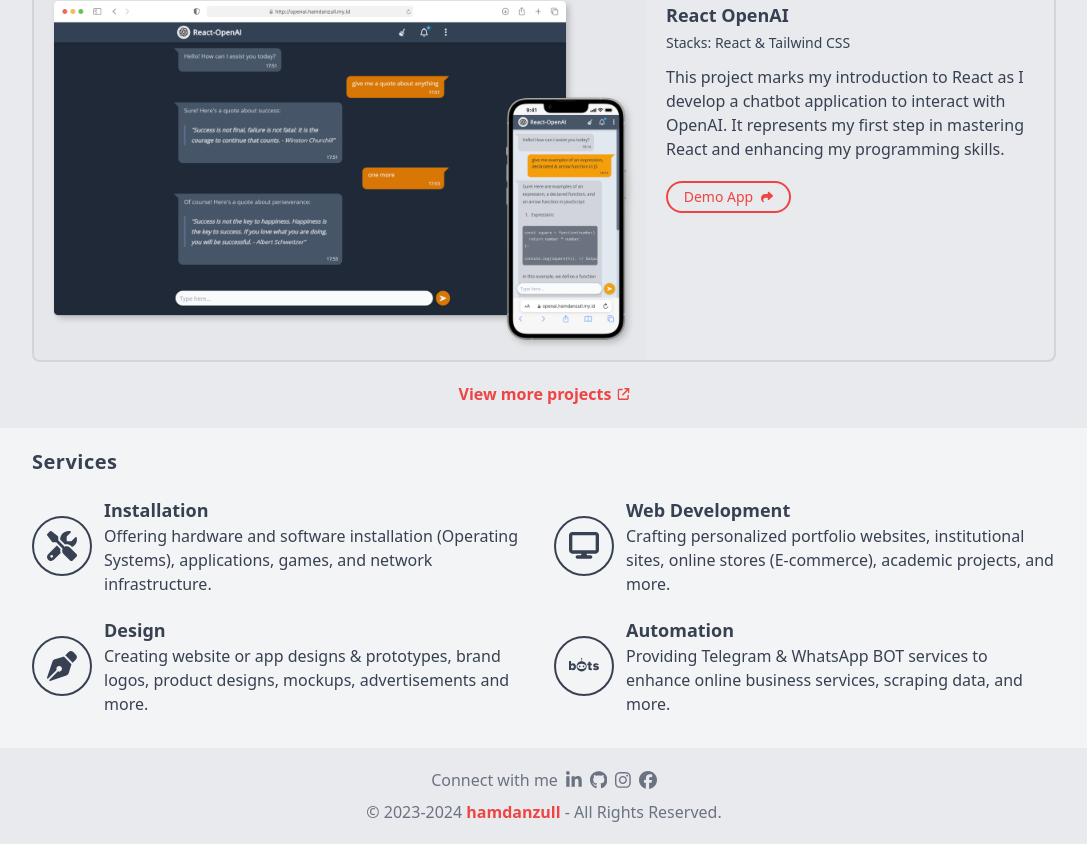
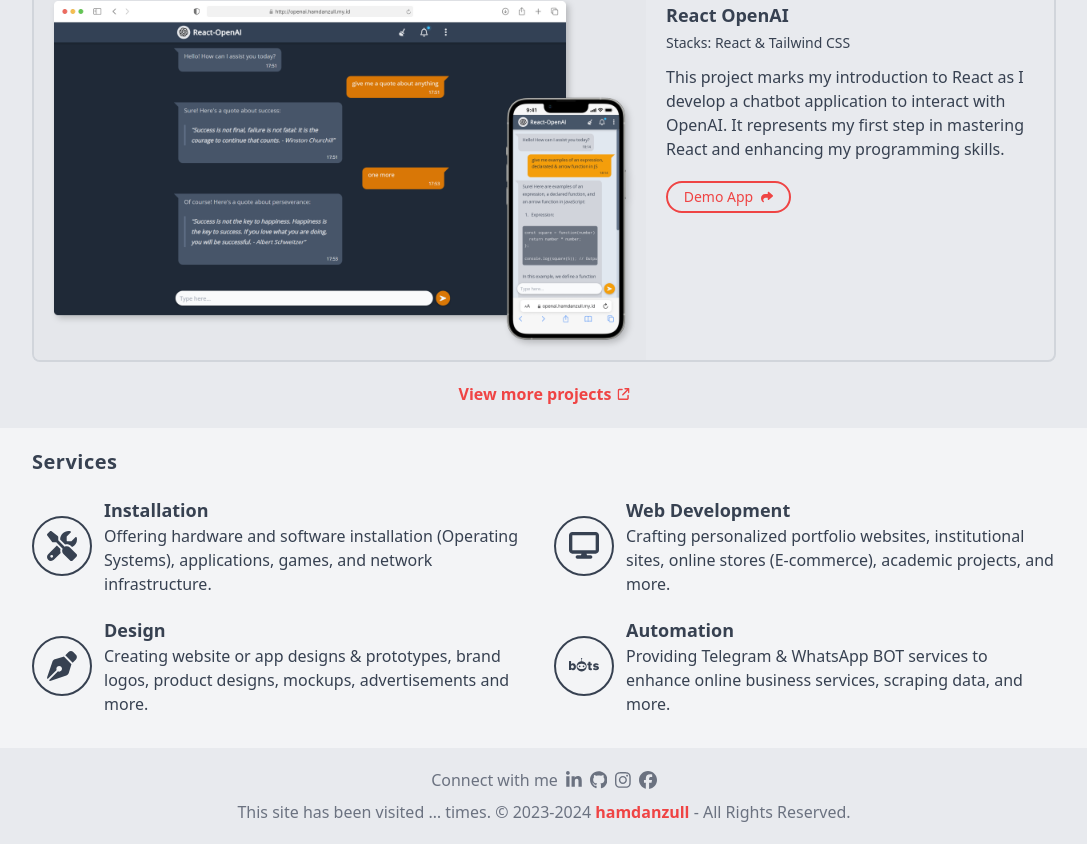
Before and after one commit to hamdanzull/Personal-Website, a React (Vite) app: page / in a window 1280 px wide. Shown: the part 810-1654 px from the top of the page, without its empty margins (96-1183 px from the left). Built offline with nearby package versions, Linux system fonts and the light colour scheme; no server answers; what tailwind-hamburgers would draw is missing.

Commit message:
feat: visitor count

```diff
--- a/src/App.jsx
+++ b/src/App.jsx
@@ -1,22 +1,31 @@
 /* eslint-disable no-unused-vars */
 /* eslint-disable react/no-unescaped-entities */
-import {
-  BrowserRouter as Router,
-  Routes, Route
-} from "react-router-dom"
+import { useEffect, useState } from "react";
+import { BrowserRouter as Router, Routes, Route } from "react-router-dom"
 import HomePage from "./pages/HomePage"
 import ProjectPage from "./pages/ProjectPage"
 import NotFoundPage from "./pages/NotFoundPage"
 import AboutPage from "./pages/AboutPage"
 
 export default function App() {
+  const [visitorCount, setVisitorCount] = useState('…')
+  const getVisitorCount = async () => {
+    const response = await fetch('https://counterpro.vercel.app/count/?id=hamdanzull-personal-website');
+    const data = await response.json()
+    setVisitorCount(data.count)
+  }
+
+  useEffect(() => {
+    return () => getVisitorCount()
+  }, [])
+
   return (
     <>
       <Router>
         <Routes>
-          <Route path="/" element={<HomePage />} />
-          <Route path="/about" element={<AboutPage />} />
-          <Route path="/projects" element={<ProjectPage />} />
+          <Route path="/" element={<HomePage visitorCount={visitorCount} />} />
+          <Route path="/about" element={<AboutPage visitorCount={visitorCount} />} />
+          <Route path="/projects" element={<ProjectPage visitorCount={visitorCount} />} />
           <Route path="*" element={<NotFoundPage />} />
         </Routes>
       </Router>
--- a/src/components/Footer/Copyright.jsx
+++ b/src/components/Footer/Copyright.jsx
@@ -1,5 +1,9 @@
-export default function Copyright() {
+/* eslint-disable react/prop-types */
+export default function Copyright({ visitorCount }) {
+
     return (
-        <p className="text-center">&copy; 2023-2024 <a className="font-semibold text-red-500 dark:text-sky-500 hover:opacity-[.85]" href="/">hamdanzull</a> - All Rights Reserved.</p>
+        <>
+            <p className="text-center">This site has been visited <span className="font-medium">{visitorCount}</span> times. &copy; 2023-2024 <a className="font-semibold text-red-500 dark:text-sky-500 hover:opacity-[.85]" href="/">hamdanzull</a> - All Rights Reserved.</p>
+        </>
     )
 }
--- a/src/components/Footer/Footer.jsx
+++ b/src/components/Footer/Footer.jsx
@@ -1,15 +1,10 @@
-import Copyright from "./Copyright"
-import SocialIcon from "./SocialIcon"
+/* eslint-disable react/prop-types */
 
-export default function Footer() {
+export default function Footer({ children }) {
     return (
         <footer className='mt-auto bg-[rgba(229,231,235,0.75)] dark:bg-[rgba(26,36,50,0.85)] text-gray-500 dark:text-gray-400 hover:text-gray-700 hover:dark:text-gray-300 transition-colors duration-300 ease-in-out'>
             <div className='flex flex-col items-center gap-2 py-5 px-4 w-full mx-auto max-w-2xl md:px-0 lg:max-w-screen-lg'>
-                <div className="flex items-center gap-2">
-                    <p>Connect with me</p>
-                    <SocialIcon />
-                </div>
-                <Copyright />
+                {children}
             </div>
         </footer >
     )
--- a/src/components/Footer/SocialIcon.jsx
+++ b/src/components/Footer/SocialIcon.jsx
@@ -7,6 +7,8 @@
 
 export default function SocialIcon() {
     return (
+        <div className="flex items-center gap-2">
+            <p>Connect with me</p>
             <ul className="flex gap-2">
                 {socials.map((social, idx) => (
                     <li key={idx}>
@@ -16,6 +18,7 @@
                     </li>
                 ))}
             </ul>
+        </div>
     )
 }
 
--- a/src/pages/AboutPage.jsx
+++ b/src/pages/AboutPage.jsx
@@ -1,10 +1,13 @@
+/* eslint-disable react/prop-types */
 import { text } from "../components/About/AboutContent"
 import Card from "../components/About/Card"
 import SkillsContent from "../components/About/SkillsContent"
+import Header from "../components/Header/Header"
 import Footer from "../components/Footer/Footer"
-import Header from "../components/Header/Header"
+import Copyright from "../components/Footer/Copyright"
+import SocialIcon from "../components/Footer/SocialIcon"
 
-export default function AboutPage() {
+export default function AboutPage({ visitorCount }) {
     return (
         <>
             <Header />
@@ -26,7 +29,10 @@
                     <p className="mt-3">Lorem ipsum dolor sit amet consectetur adipisicing elit. Eveniet tempora molestiae praesentium delectus illum sint id et laborum ipsum quasi, ad possimus consequuntur architecto aperiam dignissimos perspiciatis quas facilis ipsam ex nostrum voluptate! Sint itaque molestiae facilis quae placeat fuga distinctio, neque illo labore nesciunt doloremque eaque, sed fugiat illum optio nemo amet maiores! Quae amet pariatur explicabo voluptatem? Quas laborum error at unde in, enim aut earum praesentium dolor, dignissimos quo a architecto eum.</p>
                 </div>
             </section>
-            <Footer />
+            <Footer>
+                <SocialIcon />
+                <Copyright visitorCount={visitorCount} />
+            </Footer>
         </>
     )
 }
--- a/src/pages/HomePage.jsx
+++ b/src/pages/HomePage.jsx
@@ -1,3 +1,4 @@
+/* eslint-disable react/prop-types */
 import { useState } from 'react'
 import MyProjects from '../components/Projects/MyProjects';
 import AboutMe from '../components/About/AboutMe';
@@ -5,8 +6,10 @@
 import Header from '../components/Header/Header';
 import Hero from '../components/Hero/Hero';
 import Footer from '../components/Footer/Footer';
+import Copyright from "../components/Footer/Copyright";
+import SocialIcon from "../components/Footer/SocialIcon";
 
-export default function HomePage() {
+export default function HomePage({ visitorCount }) {
     const [aboutToggle, setAboutToggle] = useState(false);
     const handleAbout = () => setAboutToggle(!aboutToggle);
     return (
@@ -19,7 +22,10 @@
             <AboutMe aboutToggle={aboutToggle} />
             <MyProjects />
             <Services />
-            <Footer />
+            <Footer>
+                <SocialIcon />
+                <Copyright visitorCount={visitorCount} />
+            </Footer>
         </>
     )
 }
--- a/src/pages/ProjectPage.jsx
+++ b/src/pages/ProjectPage.jsx
@@ -1,9 +1,12 @@
+/* eslint-disable react/prop-types */
 import Footer from "../components/Footer/Footer";
 import Header from "../components/Header/Header";
 import ProjectList from "../components/Projects/ProjectList";
 import Thumbnail from "../components/Projects/Thumbnail";
 import ProjectDetails from "../components/Projects/ProjectDetails";
 import OpenLink from "../components/Projects/OpenLink";
+import Copyright from "../components/Footer/Copyright";
+import SocialIcon from "../components/Footer/SocialIcon";
 // project image:
 import snakeAmazon from '../assets/snake-amazon.png'
 import amikomKantin from '../assets/amikom-kantin.png'
@@ -36,7 +39,7 @@
     },
 ]
 
-export default function ProjectPage() {
+export default function ProjectPage({ visitorCount }) {
     return (
         <>
             <Header />
@@ -60,7 +63,10 @@
                     ))}
                 </div>
             </section>
-            <Footer />
+            <Footer>
+                <SocialIcon />
+                <Copyright visitorCount={visitorCount} />
+            </Footer>
         </>
     )
 }
```
Lines whose indentation alone changed are shown as unchanged.
